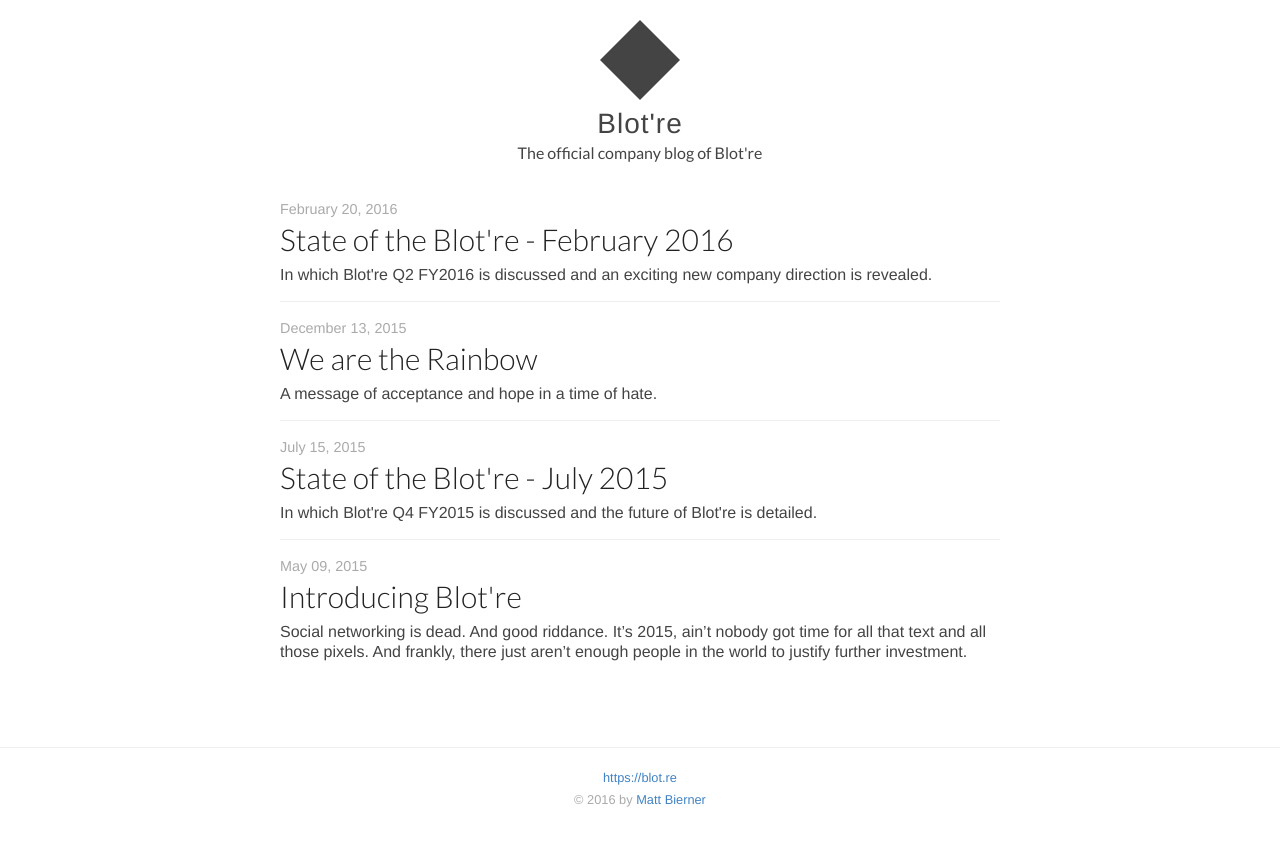
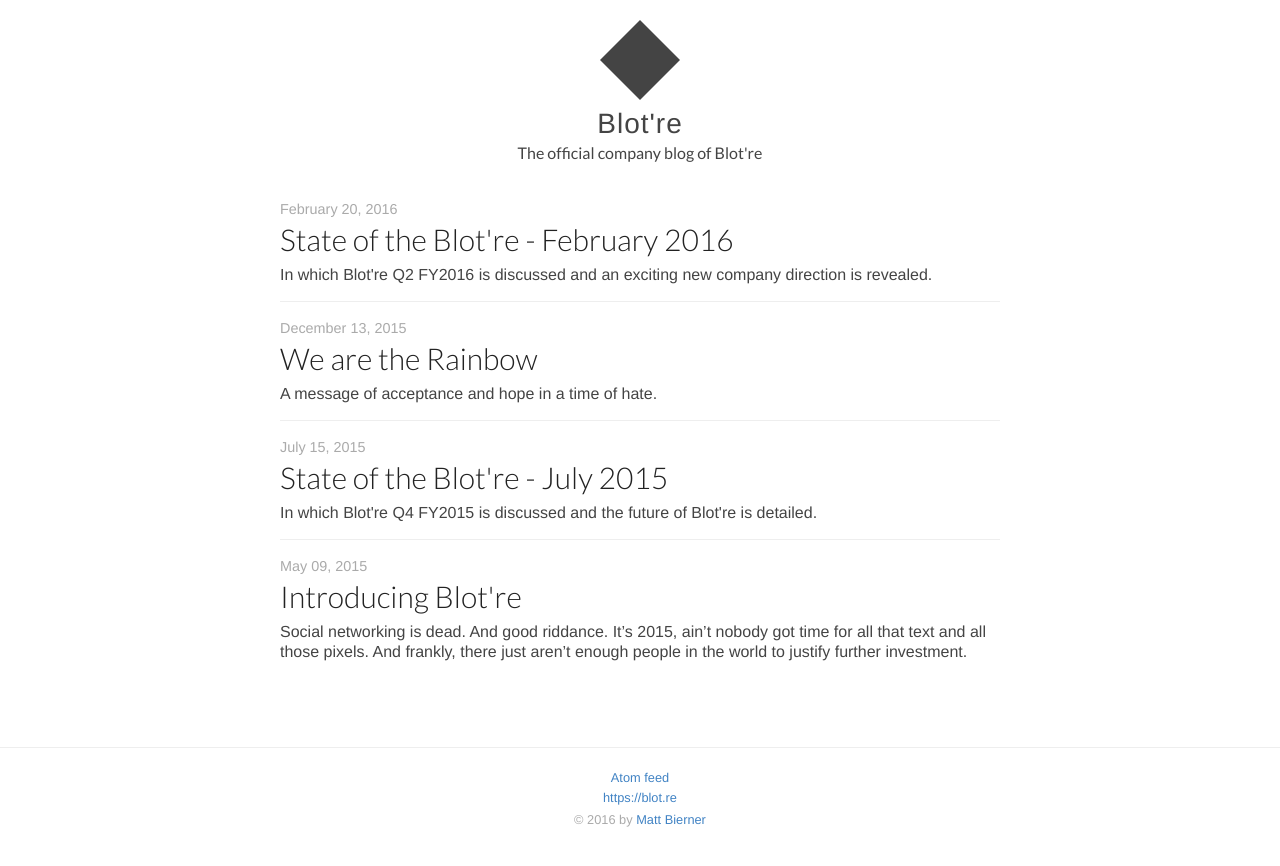
Before and after one commit to Blotre/blog, a Jekyll site: the page built from index.html, in a window 1280 px wide. Shown: the top 866 px of the page. Built offline with Jekyll 4.4.1, drawn with Linux system fonts in a browser that asks for light colours.

Commit message:
Added atom feed link

```diff
--- a/_layouts/default.html
+++ b/_layouts/default.html
@@ -38,7 +38,10 @@
     <div class="wrapper-footer">
       <div class="container">
         <footer class="footer page-footer">
-            <a class="" href="https://blot.re">https://blot.re</a>
+            <nav class="footer-links">
+                <a href="/atom.xml">Atom feed</a>
+                <a class="" href="https://blot.re">https://blot.re</a>
+            </nav>
             <p id="copyright">
                     &copy; 2016 by <a href="http://mattbierner.com">Matt Bierner</a>
                 </p>
--- a/style.scss
+++ b/style.scss
@@ -320,6 +320,10 @@ img {
   color: #aaa;
 }
 
+.footer-links a{
+    display: block;
+}
+
 // Settled on moving the import of syntax highlighting to the bottom of the CSS
 // ... Otherwise it really bloats up the top of the CSS file and makes it difficult to find the start
 @import "highlights";
```
